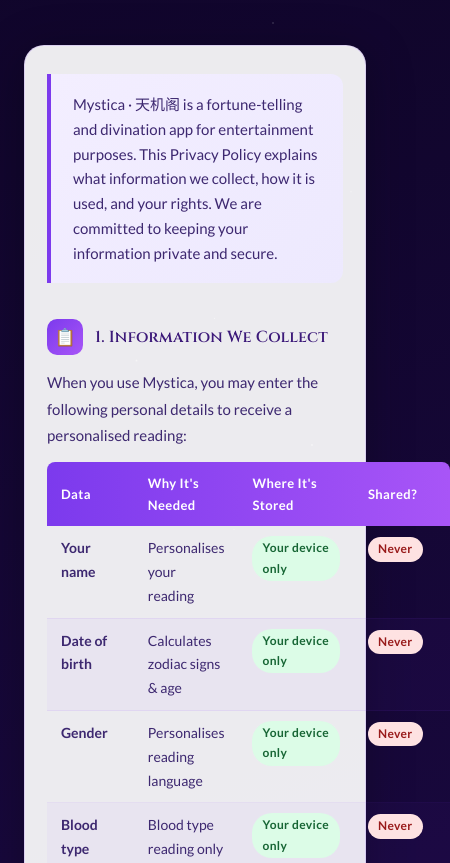
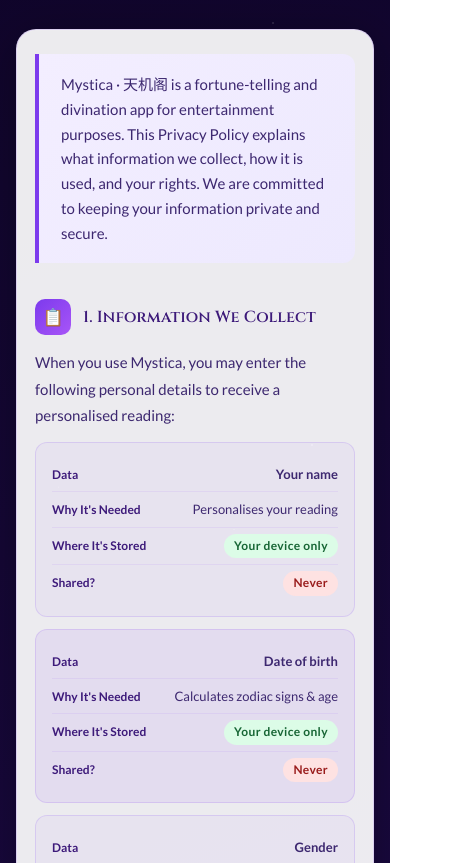
Before and after one commit to tyleong/mystica-server, a website: page privacy/index.html in a window 390 px wide. Shown: the part 188-1051 px from the top of the page, 450 px wide, since content can reach past the window. Drawn offline with Linux system fonts and the light colour scheme.

Commit message:
Update index.html

```diff
--- a/privacy/index.html
+++ b/privacy/index.html
@@ -36,7 +36,6 @@
     line-height: 1.7;
   }
 
-  /* Star field */
   body::before {
     content: '';
     position: fixed;
@@ -64,7 +63,6 @@
     padding: 48px 24px 80px;
   }
 
-  /* Header */
   .site-header {
     text-align: center;
     margin-bottom: 48px;
@@ -75,13 +73,6 @@
     align-items: center;
     gap: 14px;
     margin-bottom: 20px;
-  }
-
-  .logo-area img {
-    width: 56px;
-    height: 56px;
-    border-radius: 14px;
-    box-shadow: 0 4px 24px rgba(124,58,237,0.5);
   }
 
   .app-name {
@@ -120,7 +111,6 @@
     font-weight: 300;
   }
 
-  /* Card */
   .policy-card {
     background: var(--card-bg);
     border-radius: 20px;
@@ -130,11 +120,11 @@
   }
 
   @media (max-width: 600px) {
-    .policy-card { padding: 28px 22px; }
+    .wrapper { padding: 32px 16px 60px; }
+    .policy-card { padding: 24px 18px; }
     .app-name { font-size: 22px; }
   }
 
-  /* Intro box */
   .intro-box {
     background: linear-gradient(135deg, #f3eeff, #ede9fe);
     border-left: 4px solid var(--purple-bright);
@@ -149,7 +139,6 @@
     line-height: 1.65;
   }
 
-  /* Sections */
   .section {
     margin-bottom: 36px;
     padding-bottom: 36px;
@@ -198,7 +187,7 @@
 
   .section p:last-child { margin-bottom: 0; }
 
-  /* Data table */
+  /* ── TABLE: desktop stays as table, mobile becomes cards ── */
   .data-table {
     width: 100%;
     border-collapse: collapse;
@@ -231,6 +220,49 @@
     vertical-align: top;
   }
 
+  /* Mobile: stack table rows as cards */
+  @media (max-width: 600px) {
+    .data-table thead { display: none; }
+
+    .data-table tbody tr {
+      display: block;
+      background: rgba(124,58,237,0.04);
+      border: 1px solid rgba(124,58,237,0.15);
+      border-radius: 12px;
+      margin-bottom: 12px;
+      padding: 14px 16px;
+    }
+
+    .data-table tbody tr:nth-child(even) {
+      background: rgba(124,58,237,0.08);
+    }
+
+    .data-table tbody td {
+      display: flex;
+      justify-content: space-between;
+      align-items: flex-start;
+      gap: 10px;
+      padding: 6px 0;
+      border-bottom: 1px solid rgba(124,58,237,0.08);
+      font-size: 13px;
+    }
+
+    .data-table tbody td:last-child {
+      border-bottom: none;
+    }
+
+    /* data-label shows the column header on mobile */
+    .data-table tbody td::before {
+      content: attr(data-label);
+      font-weight: 700;
+      color: var(--purple-mid);
+      min-width: 90px;
+      flex-shrink: 0;
+      font-size: 12px;
+      padding-top: 2px;
+    }
+  }
+
   .badge {
     display: inline-block;
     padding: 2px 10px;
@@ -238,13 +270,13 @@
     font-size: 12px;
     font-weight: 700;
     letter-spacing: 0.03em;
+    white-space: nowrap;
   }
 
   .badge-device { background: #dcfce7; color: #166534; }
-  .badge-no    { background: #fee2e2; color: #991b1b; }
-  .badge-ai    { background: #ede9fe; color: #5b21b6; }
+  .badge-no     { background: #fee2e2; color: #991b1b; }
+  .badge-ai     { background: #ede9fe; color: #5b21b6; }
 
-  /* Contact box */
   .contact-box {
     background: linear-gradient(135deg, #1a0840, #2d1060);
     border-radius: 14px;
@@ -257,7 +289,6 @@
   .contact-box a { color: var(--gold-light); font-weight: 700; text-decoration: none; }
   .contact-box a:hover { text-decoration: underline; }
 
-  /* Footer */
   .site-footer {
     text-align: center;
     margin-top: 40px;
@@ -306,34 +337,34 @@
         </thead>
         <tbody>
           <tr>
-            <td><strong>Your name</strong></td>
-            <td>Personalises your reading</td>
-            <td><span class="badge badge-device">Your device only</span></td>
-            <td><span class="badge badge-no">Never</span></td>
+            <td data-label="Data"><strong>Your name</strong></td>
+            <td data-label="Why It's Needed">Personalises your reading</td>
+            <td data-label="Where It's Stored"><span class="badge badge-device">Your device only</span></td>
+            <td data-label="Shared?"><span class="badge badge-no">Never</span></td>
           </tr>
           <tr>
-            <td><strong>Date of birth</strong></td>
-            <td>Calculates zodiac signs &amp; age</td>
-            <td><span class="badge badge-device">Your device only</span></td>
-            <td><span class="badge badge-no">Never</span></td>
+            <td data-label="Data"><strong>Date of birth</strong></td>
+            <td data-label="Why It's Needed">Calculates zodiac signs &amp; age</td>
+            <td data-label="Where It's Stored"><span class="badge badge-device">Your device only</span></td>
+            <td data-label="Shared?"><span class="badge badge-no">Never</span></td>
           </tr>
           <tr>
-            <td><strong>Gender</strong></td>
-            <td>Personalises reading language</td>
-            <td><span class="badge badge-device">Your device only</span></td>
-            <td><span class="badge badge-no">Never</span></td>
+            <td data-label="Data"><strong>Gender</strong></td>
+            <td data-label="Why It's Needed">Personalises reading language</td>
+            <td data-label="Where It's Stored"><span class="badge badge-device">Your device only</span></td>
+            <td data-label="Shared?"><span class="badge badge-no">Never</span></td>
           </tr>
           <tr>
-            <td><strong>Blood type</strong> (optional)</td>
-            <td>Blood type reading only</td>
-            <td><span class="badge badge-device">Your device only</span></td>
-            <td><span class="badge badge-no">Never</span></td>
+            <td data-label="Data"><strong>Blood type</strong> (optional)</td>
+            <td data-label="Why It's Needed">Blood type reading only</td>
+            <td data-label="Where It's Stored"><span class="badge badge-device">Your device only</span></td>
+            <td data-label="Shared?"><span class="badge badge-no">Never</span></td>
           </tr>
           <tr>
-            <td><strong>Reading prompts</strong></td>
-            <td>Generate your AI reading</td>
-            <td><span class="badge badge-ai">Sent to AI (no name/DOB)</span></td>
-            <td><span class="badge badge-no">Not retained</span></td>
+            <td data-label="Data"><strong>Reading prompts</strong></td>
+            <td data-label="Why It's Needed">Generate your AI reading</td>
+            <td data-label="Where It's Stored"><span class="badge badge-ai">Sent to AI (no name/DOB)</span></td>
+            <td data-label="Shared?"><span class="badge badge-no">Not retained</span></td>
           </tr>
         </tbody>
       </table>
```
